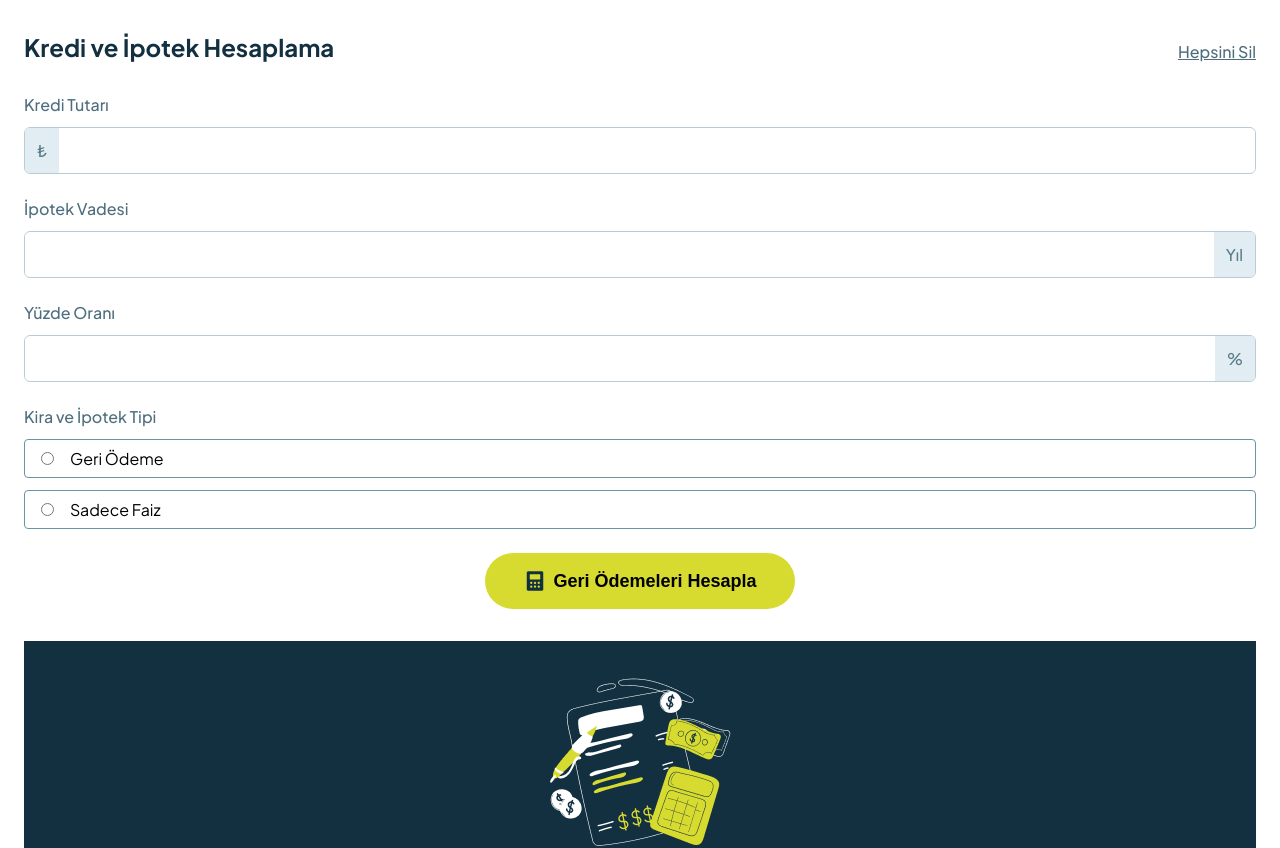
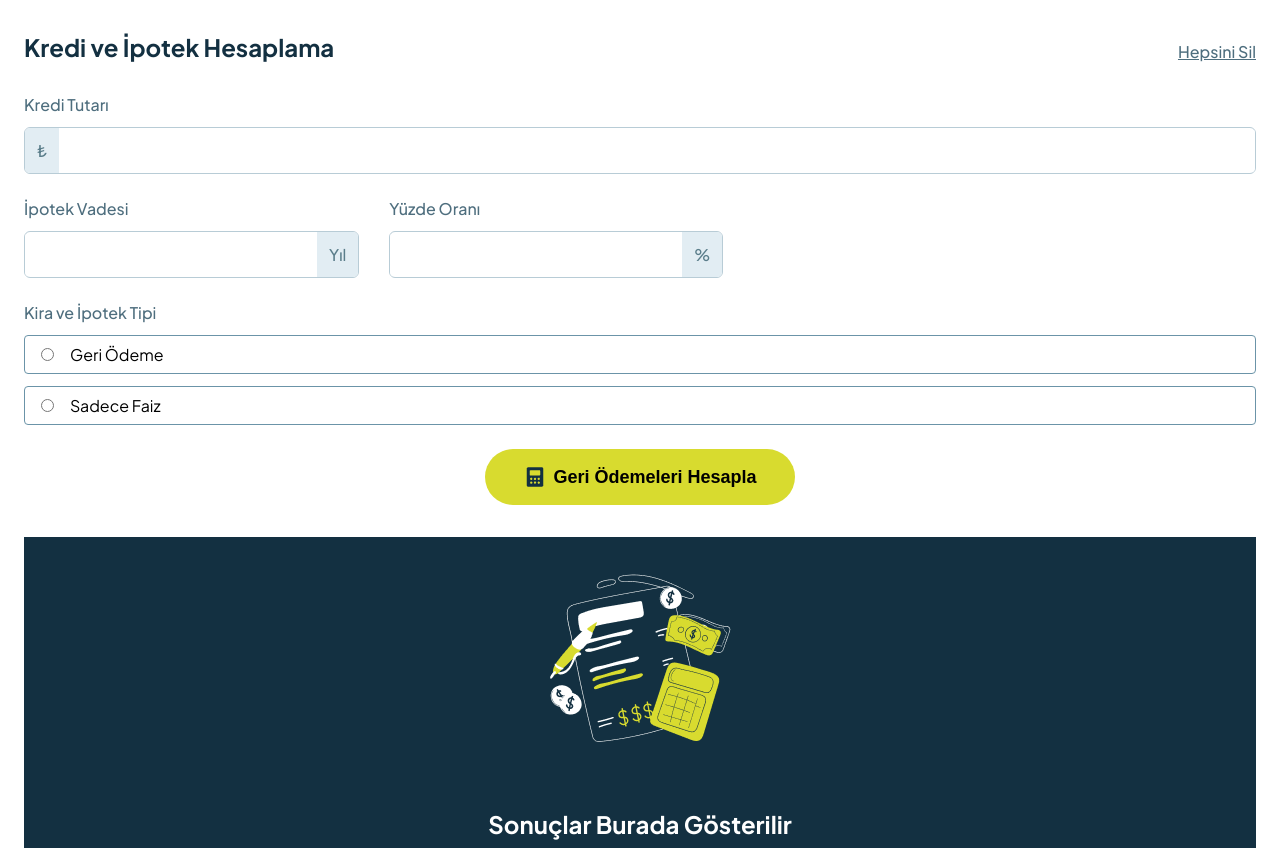
Before and after one commit to dursunkokturk/Front-End-School-React-JS-Project-Loan-And-Mortgage-Calculator-App-V3, a React (Vite) app: page / in a window 1280 px wide. Shown: the top 848 px of the page. Built offline with nearby package versions, Linux system fonts and the light colour scheme.

Commit message:
src klasoru icindeki app.jsx component icindeki mortgage-term-and-interest-rate alaninda tablet gorunum icin app.css dosyasinda css duzenlemesi yapildi

```diff
--- a/src/App.css
+++ b/src/App.css
@@ -175,4 +175,15 @@ button img {
     justify-content: space-between;
     align-items: center;
   }
+
+  .mortgage-term-and-interest-rate {
+    display: flex;
+  }
+
+  .mortgage-term-and-interest-rate input {
+    width: 292px;
+  }
+  .mortgage-term-and-interest-rate .form-group{
+    padding-right: 30px;
+  }
 }
--- a/src/App.jsx
+++ b/src/App.jsx
@@ -13,6 +13,9 @@ export default function App() {
         </header>
         <main className='main'>
 
+          <div className="loan-amount-and-mortgage-term">
+
+          </div>
           <div className="form-group">
             <h4>Kredi Tutarı</h4>
             <div className="input-box">
@@ -21,6 +24,7 @@ export default function App() {
             </div>
           </div>
 
+          <div className="mortgage-term-and-interest-rate">
             <div className="form-group">
               <h4>İpotek Vadesi</h4>
               <div className="input-box">
@@ -36,15 +40,16 @@ export default function App() {
                 <span className="prefix">%</span>
               </div>
             </div>
+          </div>
 
           <div className="form-group">
             <h4>Kira ve İpotek Tipi</h4>
             <div className="input-radio">
-              <input type="radio" className='radio' name='payment'/>
+              <input type="radio" className='radio' name='payment' />
               <span className="payment-type">Geri Ödeme</span>
             </div>
             <div className="input-radio">
-              <input type="radio" className='radio' name='payment'/>
+              <input type="radio" className='radio' name='payment' />
               <span className="payment-type">Sadece Faiz</span>
             </div>
           </div>
```
Lines whose indentation alone changed are shown as unchanged.
